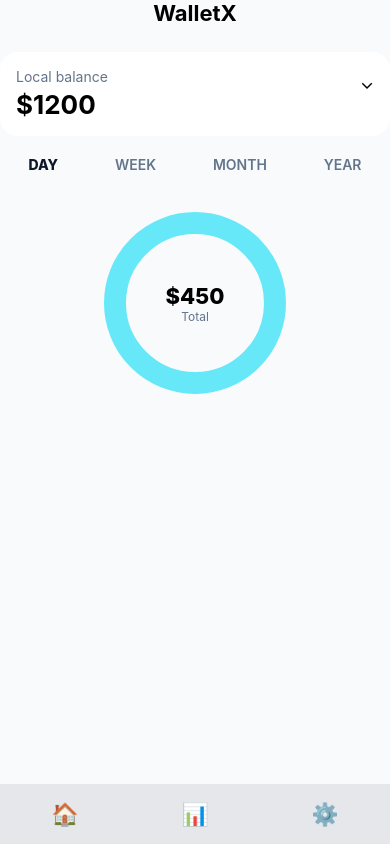
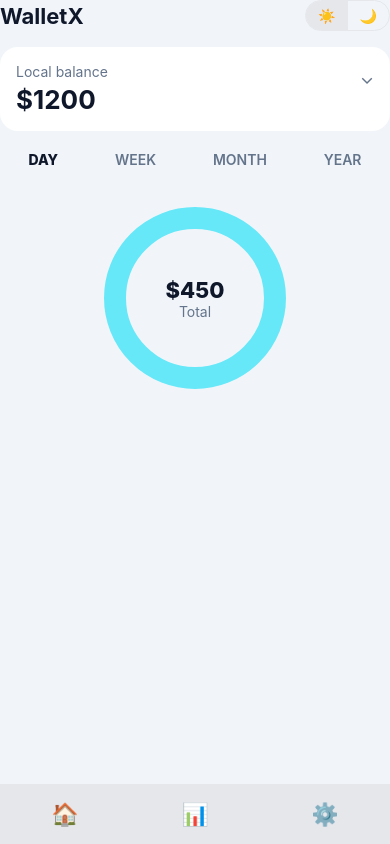
Before and after one commit to bhagyasandakelum/WalletX, a React Native app: screen /Stats in a window 390 px wide. Built offline with nearby package versions, Linux system fonts and the light colour scheme.

Commit message:
implent header bar + radio-style theme toggle for StatsScreen

```diff
--- a/src/screens/StatsScreen.js
+++ b/src/screens/StatsScreen.js
@@ -9,8 +9,7 @@ import {
 import { useNavigation } from '@react-navigation/native';
 import Svg, { G, Circle } from 'react-native-svg';
 
-/* ---------------- MOCK SHARED DATA ---------------- */
-/* (Later you can move this to Context or store) */
+/* ---------------- MOCK DATA ---------------- */
 
 const ACCOUNTS = [
   { id: 1, name: 'Cash', balance: 1200 },
@@ -32,15 +31,36 @@ const COLORS = ['#67e8f9', '#38bdf8', '#0ea5e9', '#0284c7'];
 export default function StatsScreen() {
   const navigation = useNavigation();
 
+  /* ---------------- STATE ---------------- */
+  const [themeMode, setThemeMode] = useState('light');
   const [selectedAccount, setSelectedAccount] = useState(ACCOUNTS[0]);
   const [showAccounts, setShowAccounts] = useState(false);
   const [range, setRange] = useState('DAY');
 
+  /* ---------------- THEME ---------------- */
+  const theme =
+    themeMode === 'dark'
+      ? {
+          bg: '#0b1220',
+          card: '#111827',
+          text: '#f9fafb',
+          sub: '#9ca3af',
+          border: '#1f2937',
+        }
+      : {
+          bg: '#f1f5f9',
+          card: '#ffffff',
+          text: '#0f172a',
+          sub: '#64748b',
+          border: '#e5e7eb',
+        };
+
   /* ---------------- FILTER EXPENSES ---------------- */
 
-  const filteredExpenses = useMemo(() => {
-    return EXPENSES.filter(e => e.accountId === selectedAccount.id);
-  }, [selectedAccount]);
+  const filteredExpenses = useMemo(
+    () => EXPENSES.filter(e => e.accountId === selectedAccount.id),
+    [selectedAccount]
+  );
 
   const total = filteredExpenses.reduce((sum, e) => sum + e.amount, 0);
 
@@ -54,8 +74,6 @@ export default function StatsScreen() {
     const slice = {
       angle,
       color: COLORS[index % COLORS.length],
-      label: item.title,
-      value: percent,
       startAngle: cumulativeAngle,
     };
     cumulativeAngle += angle;
@@ -65,23 +83,47 @@ export default function StatsScreen() {
   /* ---------------- UI ---------------- */
 
   return (
-    <SafeAreaView style={styles.container}>
-      {/* ---------- HEADER ---------- */}
+    <SafeAreaView style={[styles.container, { backgroundColor: theme.bg }]}>
+      {/* ---------- HEADER (SAME AS AddExpenseScreen) ---------- */}
       <View style={styles.header}>
-        <Text style={styles.title}>WalletX</Text>
+        <Text style={[styles.title, { color: theme.text }]}>WalletX</Text>
+
+        <View style={[styles.themeSwitch, { borderColor: theme.border }]}>
+          <Pressable
+            style={[
+              styles.themeOption,
+              themeMode === 'light' && styles.themeActive,
+            ]}
+            onPress={() => setThemeMode('light')}
+          >
+            <Text>☀️</Text>
+          </Pressable>
+
+          <Pressable
+            style={[
+              styles.themeOption,
+              themeMode === 'dark' && styles.themeActive,
+            ]}
+            onPress={() => setThemeMode('dark')}
+          >
+            <Text>🌙</Text>
+          </Pressable>
+        </View>
       </View>
 
       {/* ---------- ACCOUNT CARD ---------- */}
       <Pressable
-        style={styles.card}
+        style={[styles.card, { backgroundColor: theme.card }]}
         onPress={() => setShowAccounts(!showAccounts)}
       >
-        <Text style={styles.sub}>Local balance</Text>
-        <Text style={styles.balance}>${selectedAccount.balance}</Text>
-        <Text style={styles.arrow}>⌄</Text>
+        <Text style={{ color: theme.sub }}>Local balance</Text>
+        <Text style={[styles.balance, { color: theme.text }]}>
+          ${selectedAccount.balance}
+        </Text>
+        <Text style={[styles.arrow, { color: theme.sub }]}>⌄</Text>
 
         {showAccounts && (
-          <View style={styles.dropdown}>
+          <View style={[styles.dropdown, { borderColor: theme.border }]}>
             {ACCOUNTS.filter(a => a.id !== selectedAccount.id).map(acc => (
               <Pressable
                 key={acc.id}
@@ -91,8 +133,10 @@ export default function StatsScreen() {
                   setShowAccounts(false);
                 }}
               >
-                <Text style={styles.dropdownText}>{acc.name}</Text>
-                <Text>${acc.balance}</Text>
+                <Text style={{ color: theme.text, fontWeight: '600' }}>
+                  {acc.name}
+                </Text>
+                <Text style={{ color: theme.sub }}>${acc.balance}</Text>
               </Pressable>
             ))}
           </View>
@@ -103,7 +147,13 @@ export default function StatsScreen() {
       <View style={styles.rangeRow}>
         {['DAY', 'WEEK', 'MONTH', 'YEAR'].map(r => (
           <Pressable key={r} onPress={() => setRange(r)}>
-            <Text style={[styles.rangeBtn, range === r && styles.rangeActive]}>
+            <Text
+              style={[
+                styles.rangeBtn,
+                { color: range === r ? theme.text : theme.sub },
+                range === r && styles.rangeActive,
+              ]}
+            >
               {r}
             </Text>
           </Pressable>
@@ -131,8 +181,8 @@ export default function StatsScreen() {
         </Svg>
 
         <View style={styles.center}>
-          <Text style={styles.total}>${total}</Text>
-          <Text style={styles.centerSub}>Total</Text>
+          <Text style={[styles.total, { color: theme.text }]}>${total}</Text>
+          <Text style={{ color: theme.sub }}>Total</Text>
         </View>
       </View>
 
@@ -154,26 +204,45 @@ export default function StatsScreen() {
 /* ---------------- STYLES ---------------- */
 
 const styles = StyleSheet.create({
-  container: { flex: 1, padding: 16, backgroundColor: '#f8fafc' },
+  container: { flex: 1, padding: 16 },
 
-  header: { alignItems: 'center', marginBottom: 10 },
+  header: {
+    flexDirection: 'row',
+    justifyContent: 'space-between',
+    alignItems: 'center',
+  },
+
   title: { fontSize: 22, fontWeight: '700' },
 
+  themeSwitch: {
+    flexDirection: 'row',
+    borderWidth: 1,
+    borderRadius: 20,
+    overflow: 'hidden',
+  },
+
+  themeOption: {
+    paddingHorizontal: 12,
+    paddingVertical: 6,
+  },
+
+  themeActive: {
+    backgroundColor: '#e5e7eb',
+  },
+
   card: {
-    backgroundColor: '#fff',
     borderRadius: 18,
     padding: 16,
     marginTop: 16,
   },
 
-  sub: { color: '#64748b' },
   balance: { fontSize: 26, fontWeight: '700', marginTop: 4 },
+
   arrow: { position: 'absolute', right: 16, top: 20, fontSize: 18 },
 
   dropdown: {
     marginTop: 12,
     borderTopWidth: 1,
-    borderColor: '#e5e7eb',
   },
 
   dropdownItem: {
@@ -182,16 +251,14 @@ const styles = StyleSheet.create({
     justifyContent: 'space-between',
   },
 
-  dropdownText: { fontWeight: '600' },
-
   rangeRow: {
     flexDirection: 'row',
     justifyContent: 'space-around',
     marginVertical: 20,
   },
 
-  rangeBtn: { color: '#64748b', fontWeight: '600' },
-  rangeActive: { color: '#0f172a', fontWeight: '800' },
+  rangeBtn: { fontWeight: '600' },
+  rangeActive: { fontWeight: '800' },
 
   chartWrap: {
     alignItems: 'center',
@@ -205,7 +272,6 @@ const styles = StyleSheet.create({
   },
 
   total: { fontSize: 22, fontWeight: '800' },
-  centerSub: { fontSize: 12, color: '#64748b' },
 
   footer: {
     position: 'absolute',
```
